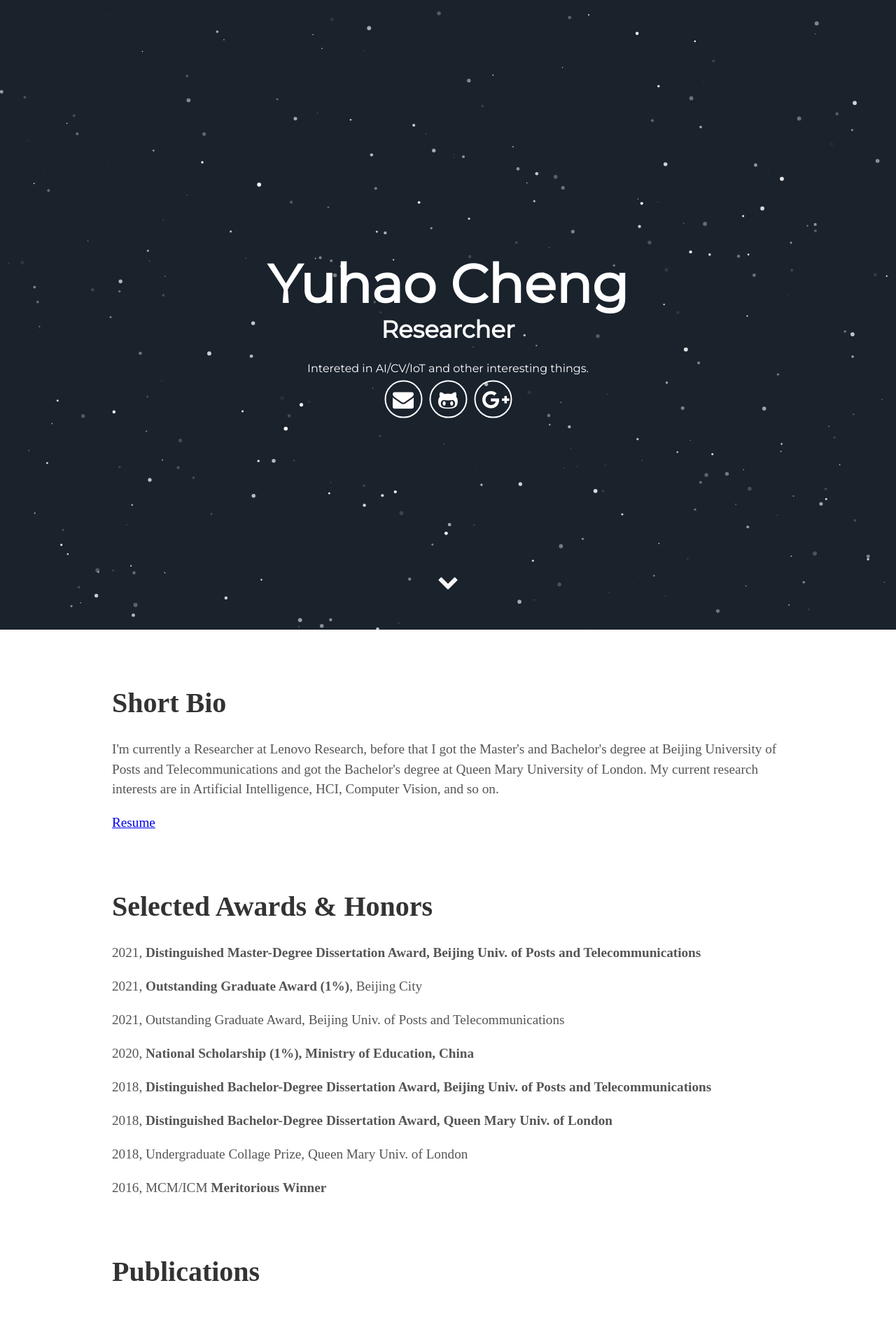
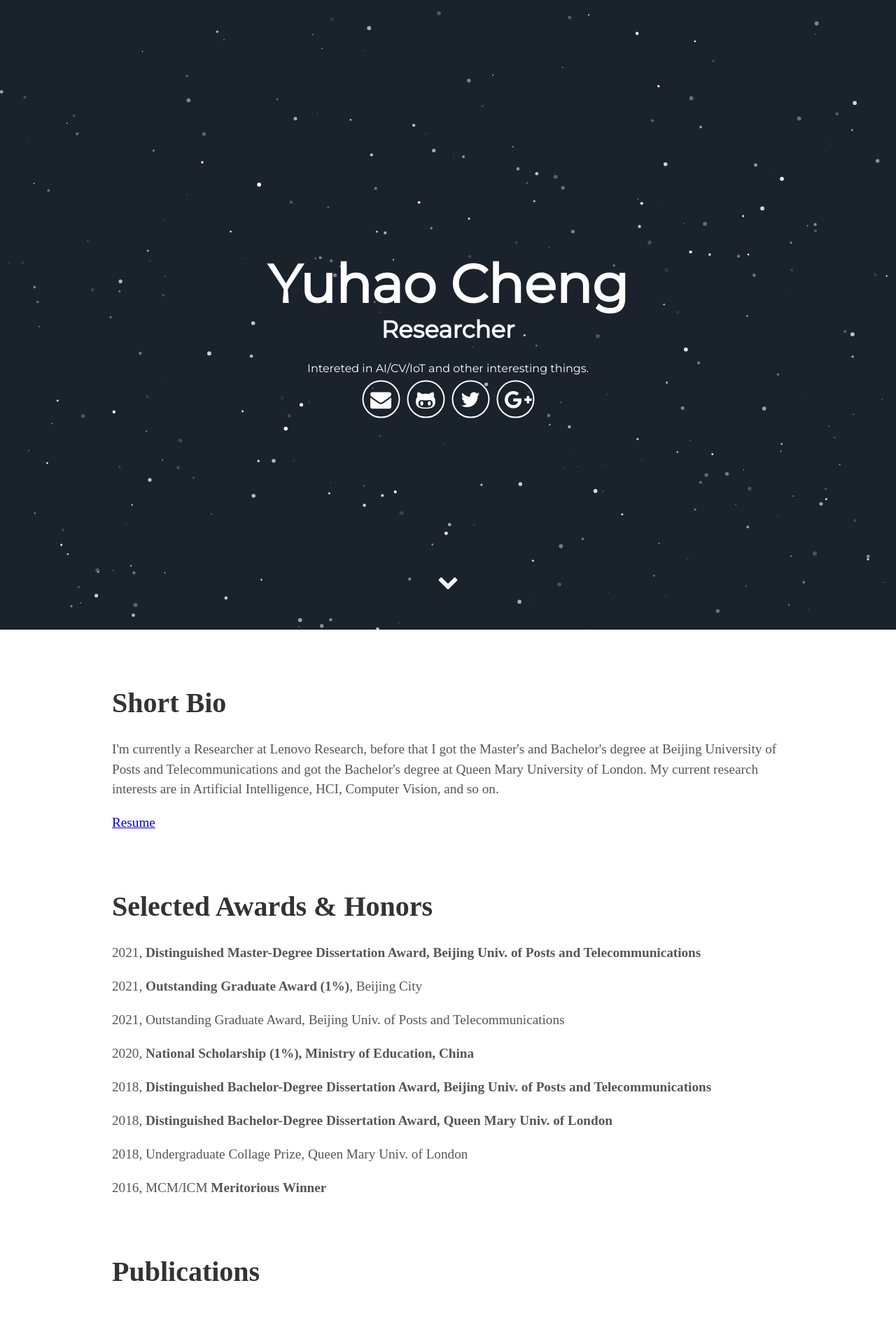
Before and after one commit to YuhaoCheng/yuhaocheng.github.io, a Jekyll site: the page built from index.html, in a window 1280 px wide. Shown: the top 1914 px of the page at 70% size. Built offline with Jekyll 4.4.1, drawn with Linux system fonts in a browser that asks for light colours; some web fonts are replaced.

Commit message:
Update header.html

```diff
--- a/_includes/header.html
+++ b/_includes/header.html
@@ -10,7 +10,7 @@
       <div class="header-icons">
         <a aria-label="Send email" href="mailto:yuhao.cheng[at]outlook[dot]com"><i class="icon fa fa-envelope"></i></a>
         <a aria-label="My Github" target="_blank" href="https://github.com/YuhaoCheng"><i class="icon fa fa-github-alt" aria-hidden="true"></i></a>
-<!--         <a aria-label="My Twitter" target="_blank" href="https://twitter.com/yu55032869"><i class="icon fa fa-twitter" aria-hidden="true"></i></a> -->
+        <a aria-label="My Twitter" target="_blank" href="https://twitter.com/RovioY"><i class="icon fa fa-twitter" aria-hidden="true"></i></a>
         <a aria-label="Google Sholar" target="_blank" href="https://scholar.google.com.hk/citations?hl=zh-CN&user=Uki0KqEAAAAJ"><i class="icon fa fa-google-plus" aria-hidden="true"></i></a>
       </div>
       <div class="header-links">
```
